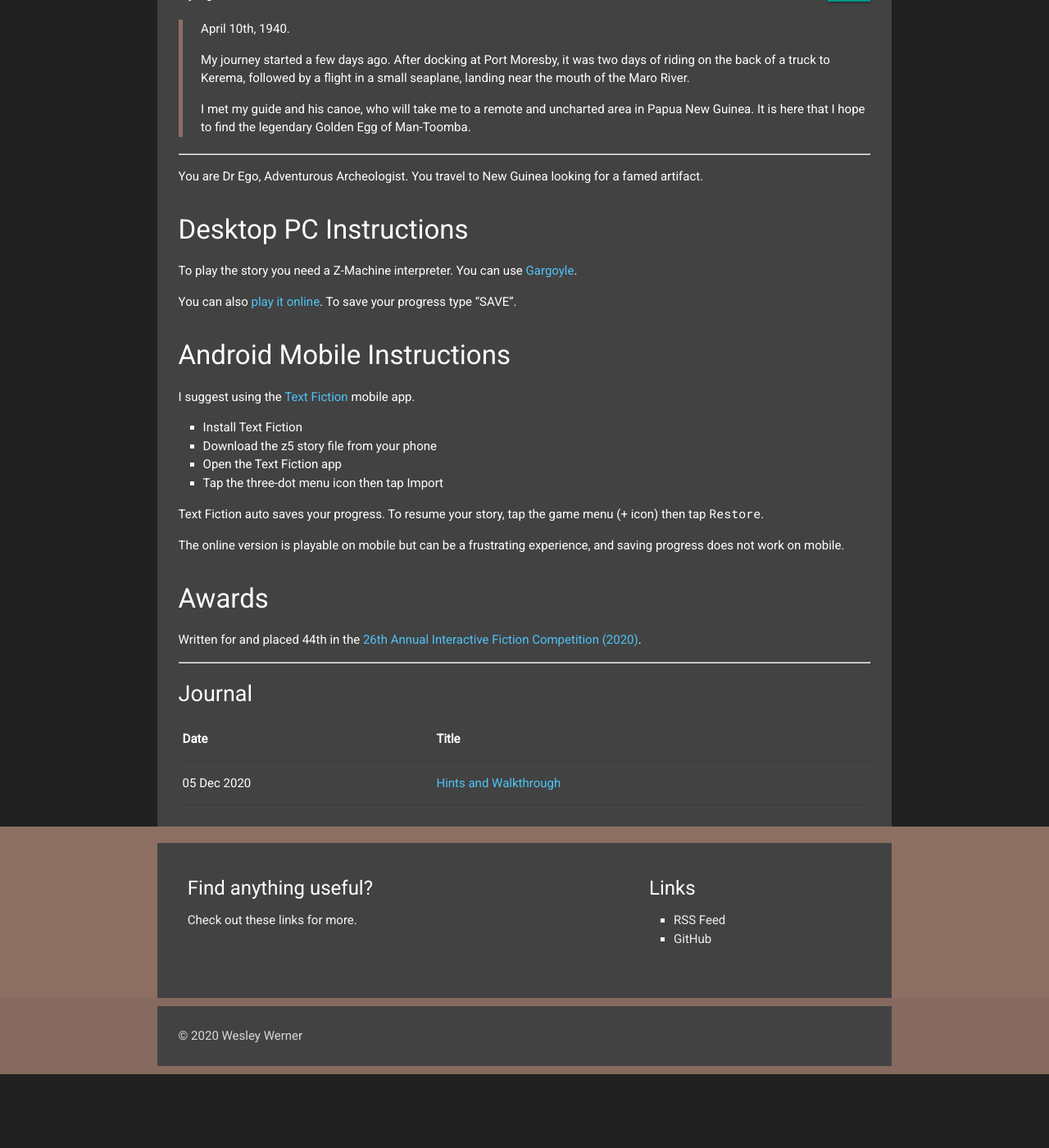
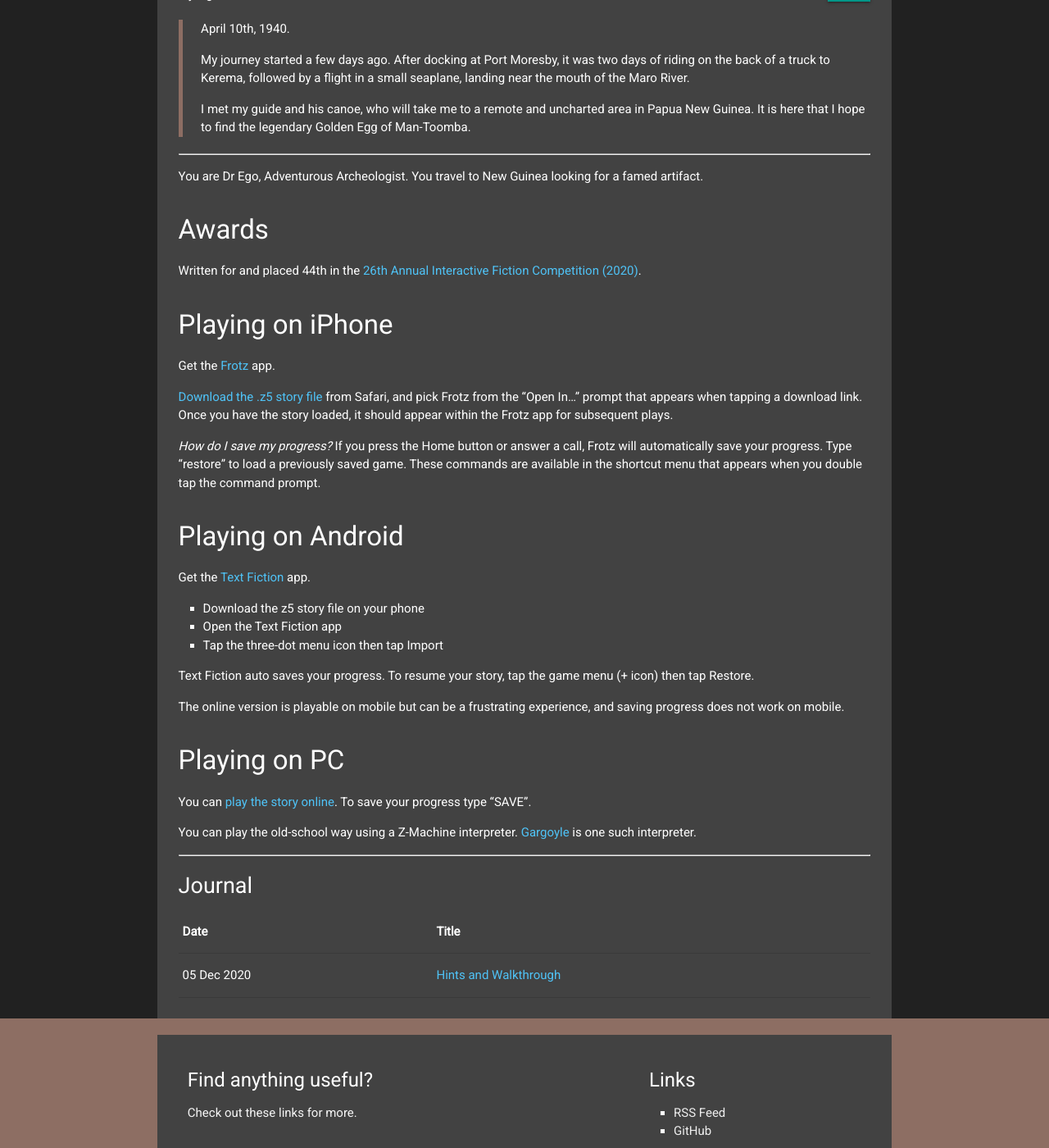
Before and after one commit to wesleywerner/wesleywerner.github.com, a Jekyll site: the page built from projects/dregosadventure/index.md, in a window 1280 px wide and 1400 px high, scrolled down 464 px. Shown: the whole window at 82% size. Built offline with Jekyll 4.4.1, drawn with Linux system fonts in a browser that asks for light colours; before the commit the page ends 1774 px from its top, so only the background shows below that.

Commit message:
Add iphone instructions.

```diff
--- a/projects/dregosadventure/index.md
+++ b/projects/dregosadventure/index.md
@@ -21,28 +21,36 @@ status: stable
 
 You are Dr Ego, Adventurous Archeologist. You travel to New Guinea looking for a famed artifact.
 
-Desktop PC Instructions
------------------------
-
-To play the story you need a Z-Machine interpreter. You can use [Gargoyle](http://ccxvii.net/gargoyle/).
-
-You can also [play it online](https://iplayif.com/?story=http%3A%2F%2Fifarchive.org%2Fif-archive%2Fgames%2Fcompetition2020%2FGames%2FDr%2520Ego%2520and%2520the%2520egg%2520of%2520ManToomba%2FDrEgoAdv.z5). To save your progress type "SAVE".
-
-Android Mobile Instructions
----------------------------
-
-I suggest using the [Text Fiction](https://textfiction.onyxbits.de/) mobile app.
-
-- Install Text Fiction
-- Download the z5 story file from your phone
-- Open the Text Fiction app
-- Tap the three-dot menu icon then tap Import
-
-Text Fiction auto saves your progress. To resume your story, tap the game menu (+ icon) then tap `Restore`.
-
-The online version is playable on mobile but can be a frustrating experience, and saving progress does not work on mobile.
-
 Awards
 ------
 
 Written for and placed 44th in the [26th Annual Interactive Fiction Competition (2020)](https://ifdb.tads.org/viewcomp?id=zkwmnr8k90q7wb2).
+
+Playing on iPhone
+-----------------
+
+Get the [Frotz](https://apps.apple.com/us/app/frotz/id287653015#?platform=iphone) app.
+
+[Download the .z5 story file](http://ifarchive.org/if-archive/games/competition2020/Games/Dr%20Ego%20and%20the%20egg%20of%20ManToomba/DrEgoAdv.z5) from Safari, and pick Frotz from the "Open In..." prompt that appears when tapping a download link. Once you have the story loaded, it should appear within the Frotz app for subsequent plays.
+
+*How do I save my progress?* If you press the Home button or answer a call, Frotz will automatically save your progress. Type "restore" to load a previously saved game. These commands are available in the shortcut menu that appears when you double tap the command prompt.
+
+Playing on Android
+------------------
+
+Get the [Text Fiction](https://textfiction.onyxbits.de/) app.
+
+- Download the z5 story file on your phone
+- Open the Text Fiction app
+- Tap the three-dot menu icon then tap Import
+
+Text Fiction auto saves your progress. To resume your story, tap the game menu (+ icon) then tap Restore.
+
+The online version is playable on mobile but can be a frustrating experience, and saving progress does not work on mobile.
+
+Playing on PC
+-------------
+
+You can [play the story online](https://iplayif.com/?story=http%3A%2F%2Fifarchive.org%2Fif-archive%2Fgames%2Fcompetition2020%2FGames%2FDr%2520Ego%2520and%2520the%2520egg%2520of%2520ManToomba%2FDrEgoAdv.z5). To save your progress type "SAVE".
+
+You can play the old-school way using a Z-Machine interpreter. [Gargoyle](http://ccxvii.net/gargoyle/) is one such interpreter.
```
